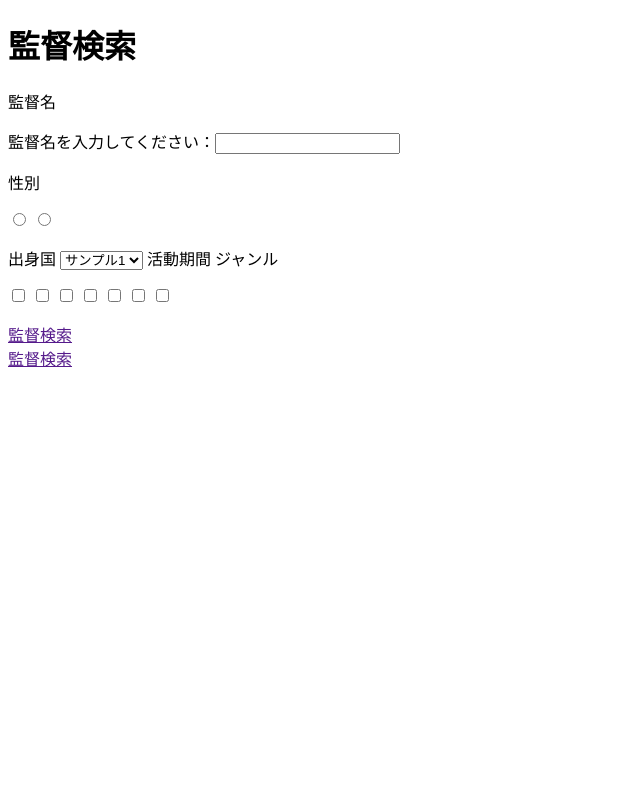
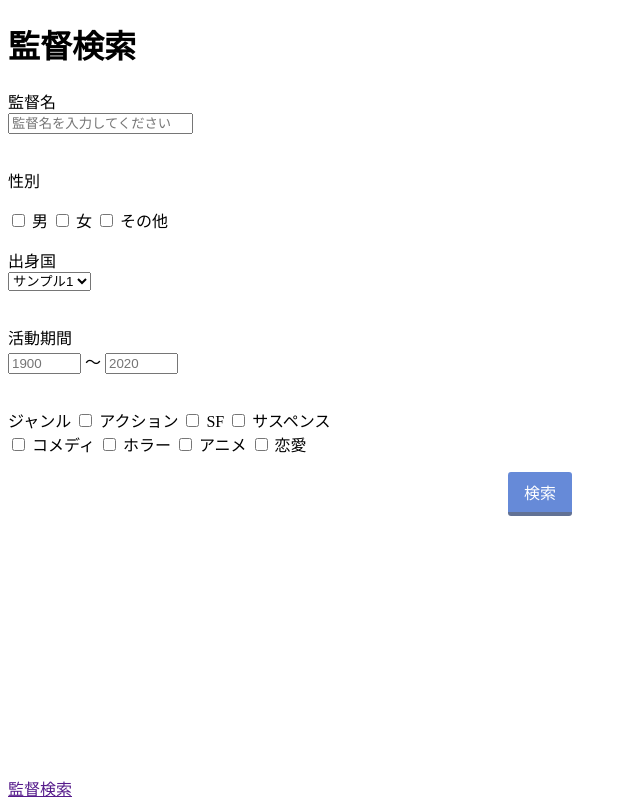
Before and after one commit to wakeupaddress/FilmDs, a PHP site: page /search_engine.php in a window 1280 px wide. Shown: the whole page, without its empty margins (0-640 px from the left). Run offline with PHP 8.4, Linux system fonts and the light colour scheme.

Commit message:
Search_engine.phpのデザインをcssで整えたほか

```diff
--- a/public_html/css/search_engine-styles.css
+++ b/public_html/css/search_engine-styles.css
@@ -1,4 +1,21 @@
 h1{
+  font-family: serif;
   text-align: left;
+}
 
+.search{
+  display: inline-block;
+  padding: 0.5em 1em;
+  text-decoration: none;
+  background: #668ad8;
+  color: #FFF;
+  border-bottom: solid 4px #627295;
+  border-radius: 3px;
+  margin-left:500px;
 }
+
+footer{
+  text-align:left;
+  position: absolute;/*←絶対位置*/
+  bottom: 0; /*下に固定*/
+}
--- a/public_html/css/styles.css
+++ b/public_html/css/styles.css
@@ -1,7 +1,7 @@
 h1 {
   font-size: 30px;
   text-align:center;
-  font-family: vardana sans-serif;
+  font-family: serif;
   margin-top: 30px;
   margin-bottom: 130px;
 }
--- a/public_html/search_engine.php
+++ b/public_html/search_engine.php
@@ -7,35 +7,44 @@
   <link rel ="stylesheet" href="css/search_engine-styles.css">
 </head>
 <body>
+
     <h1>監督検索</h1>
     <a class ="name"> 監督名 </a>
+    <!-- 変更前のコード
     <form method="post",>
-    <p>監督名を入力してください：<input type="text" name="name"></p>
+    <p>監督名を入力してください：<input type="text" name="name"></p> -->
+    </br><input type = "text" size = "20" placeholder = "監督名を入力してください">
     </form>
-    <a class="sex">性別</a>
     <p>
-    <input type="radio" name="q1" value="男">
-    <input type="radio" name="q1" value="女">
+    </br><a class="sex">性別</a>
+
+    <p>
+    <label><input type="checkbox"> 男</label>
+    <label><input type="checkbox"> 女</label>
+    <label><input type="checkbox"> その他</label>
     </p>
-    <a class="country">出身国</a>
+
+    <a class="country">出身国</a></br>
+
     <select name="name">
     <option value="サンプル1">サンプル1</option>
     <option value="サンプル2">サンプル2</option>
     <option value="サンプル3">サンプル3</option>
     </select>
-    <a class="career">活動期間</a>
-
-    <a class="genre">ジャンル</a>
     <p>
-    <input type="checkbox" name="genre" value="アクション">
-    <input type="checkbox" name="genre" value="SF">
-    <input type="checkbox" name="genre" value="サスペンス">
-    <input type="checkbox" name="genre" value="コメディ">
-    <input type="checkbox" name="genre" value="ホラー">
-    <input type="checkbox" name="genre" value="アニメ">
-    <input type="checkbox" name="genre" value="恋愛">
+    </br><a class="career">活動期間</a>
+    </br><input type = "text" size= "6" placeholder = "1900"> ～ <input type = "text" size="6" placeholder = "2020">
+    <p>
+    </br><a class="genre">ジャンル</a>
+    <label><input type="checkbox" name="genre"> アクション </label>
+    <label><input type="checkbox" name="genre"> SF </label>
+    <label><input type="checkbox" name="genre"> サスペンス </label>
+    </br><label><input type="checkbox" name="genre"> コメディ </label>
+    <label><input type="checkbox" name="genre"> ホラー </label>
+    <label><input type="checkbox" name="genre"> アニメ </label>
+    <label><input type="checkbox" name="genre"> 恋愛 </label>
     </p>
-    <a class="search" a href="">監督検索</a>
+    <a class="search" a href="">検索</a>
   <footer>
     <a href = ""> 監督検索 </a>
   </footer>
--- a/public_html/top_page.php
+++ b/public_html/top_page.php
@@ -9,7 +9,7 @@
 <body>
 <!-- リンク未設定のためhref属性は空欄 -->
   <h1>FilmDsは映画監督のデータベースとしての役割を持ち</br>検索できるようにしたサイトです</h1>
-  <h2> 映画監督検索へ </h2>
+  <h2 href =""> 映画監督検索へ </h2>
   <footer>
     <a href = ""> 監督検索 </a>
   </footer>
```
